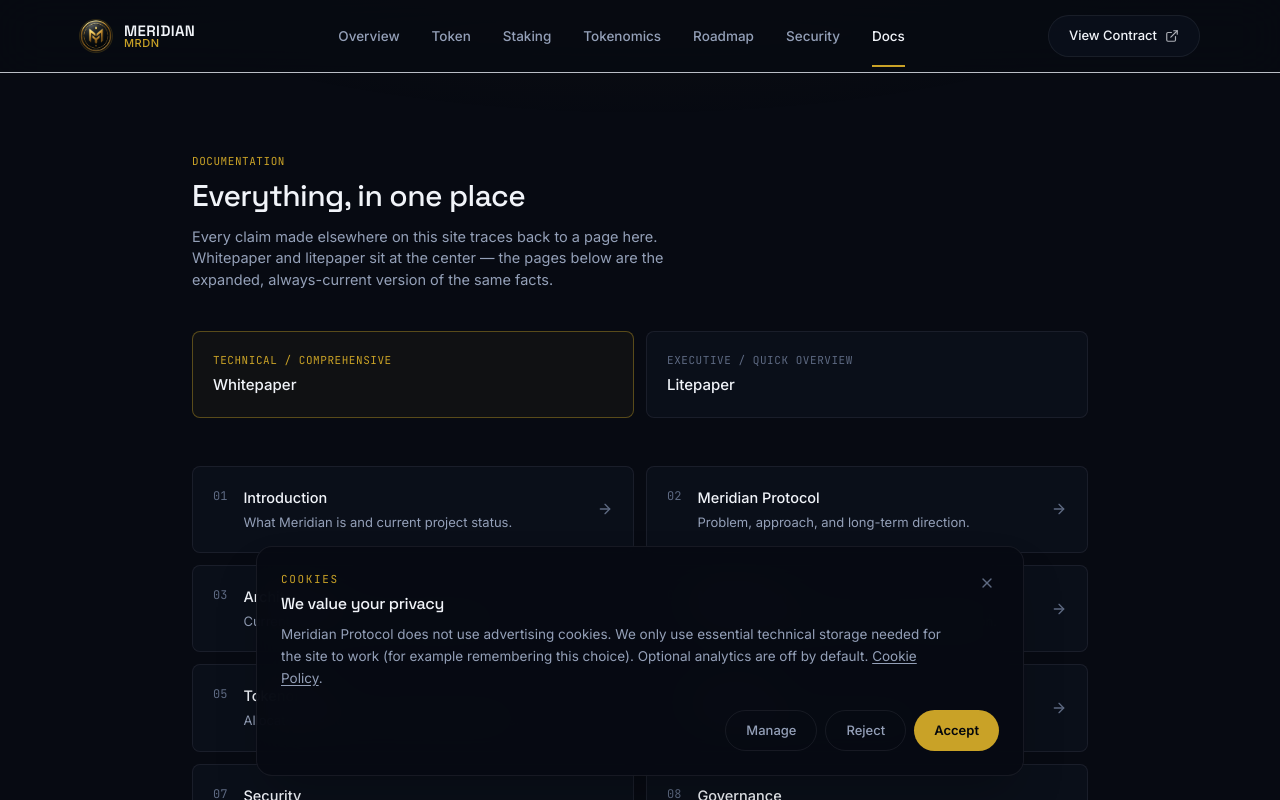
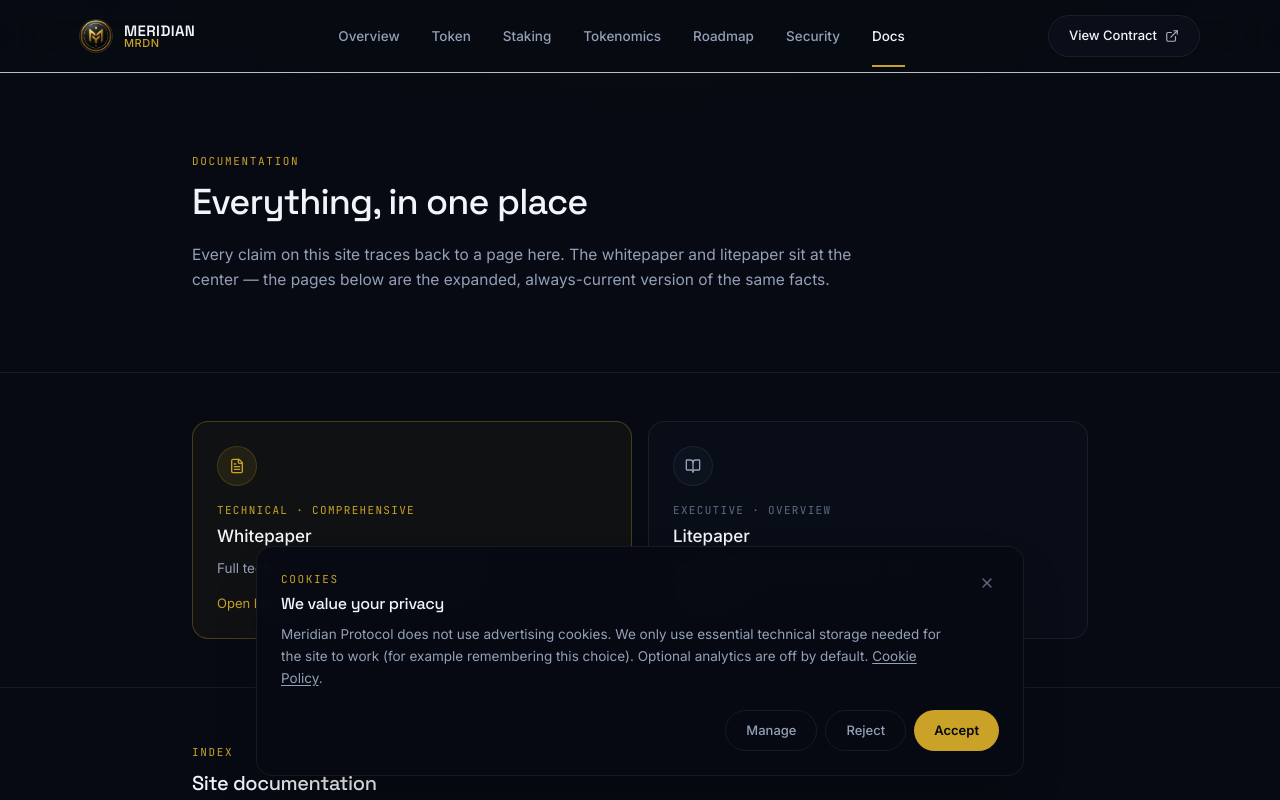
Before and after one commit to AuthorFarhanFaiz/MeridianProtocol-OfficialWebsite, a React (Vite) app: page /documentation in a window 1280 px wide. Shown: the top 800 px of the page. Built offline with nearby package versions, Linux system fonts and the light colour scheme.

Commit message:
Update Documentation.tsx

```diff
--- a/src/pages/Documentation.tsx
+++ b/src/pages/Documentation.tsx
@@ -1,56 +1,108 @@
 import { Link } from "react-router-dom";
-import { ArrowRight } from "lucide-react";
+import { ArrowRight, FileText, BookOpen } from "lucide-react";
+import { DOCUMENTS } from "@/data/token";
 
 const DOC_LINKS = [
   { num: "01", title: "Introduction", href: "/about", desc: "What Meridian is and current project status." },
-  { num: "02", title: "Meridian Protocol", href: "/about", desc: "Problem, approach, and long-term direction." },
-  { num: "03", title: "Architecture", href: "/technology", desc: "Current and future technical architecture." },
-  { num: "04", title: "MRDN Token", href: "/token", desc: "Contract facts, supply, and on-chain verification." },
+  { num: "02", title: "Architecture", href: "/technology", desc: "Current and future technical architecture." },
+  { num: "03", title: "MRDN Token", href: "/token", desc: "Contract facts, supply, and on-chain verification." },
+  { num: "04", title: "Staking", href: "/staking", desc: "How staking works and current security status." },
   { num: "05", title: "Tokenomics", href: "/tokenomics", desc: "Allocation framework and supply mechanics." },
-  { num: "06", title: "Ecosystem", href: "/ecosystem", desc: "What's being built around the token." },
-  { num: "07", title: "Security", href: "/security", desc: "Verification status, audit status, admin surface." },
-  { num: "08", title: "Governance", href: "/governance", desc: "Who controls what today, and what's planned." },
-  { num: "09", title: "Roadmap", href: "/roadmap", desc: "Phase-by-phase sequence and real status." },
+  { num: "06", title: "Security", href: "/security", desc: "Verification status, audit status, admin surface." },
+  { num: "07", title: "Roadmap", href: "/roadmap", desc: "Phase-by-phase sequence and real status." },
+  { num: "08", title: "Transparency", href: "/transparency", desc: "What can be verified independently today." },
+  { num: "09", title: "Official Links", href: "/official-links", desc: "Only registry of official channels and contracts." },
   { num: "10", title: "FAQ", href: "/faq", desc: "Common questions, answered directly." },
-  { num: "11", title: "Developers", href: "/developers", desc: "Source, contract, and contribution resources." },
+  { num: "11", title: "Developers", href: "/developers", desc: "Source, contracts, and contribution resources." },
   { num: "12", title: "Legal", href: "/legal", desc: "Terms, privacy, risk disclosure, and disclaimers." },
 ];
 
 export default function Documentation() {
   return (
-    <div className="container-page py-20">
+    <div>
+      {/* Header */}
+      <section className="border-b border-surface-border">
+        <div className="container-page py-16 sm:py-20">
           <div className="mx-auto max-w-4xl">
-        <p className="font-mono text-[11px] uppercase tracking-wider text-line">Documentation</p>
-        <h1 className="mt-2 text-3xl font-medium text-ink">Everything, in one place</h1>
-        <p className="mt-3 max-w-lg text-[14.5px] text-ink-dim">
-          Every claim made elsewhere on this site traces back to a page here. Whitepaper and litepaper
-          sit at the center — the pages below are the expanded, always-current version of the same
-          facts.
+            <p className="font-mono text-[11px] uppercase tracking-[0.15em] text-line">
+              Documentation
             </p>
+            <h1 className="mt-3 font-display text-3xl font-medium tracking-tight text-ink sm:text-4xl">
+              Everything, in one place
+            </h1>
+            <p className="mt-5 max-w-2xl text-[15.5px] leading-relaxed text-ink-dim">
+              Every claim on this site traces back to a page here. The whitepaper
+              and litepaper sit at the center — the pages below are the expanded,
+              always-current version of the same facts.
+            </p>
+          </div>
+        </div>
+      </section>
 
-        <div className="mt-10 flex flex-wrap gap-3">
-          <Link
-            to="/whitepaper"
-            className="flex-1 rounded-lg border border-line/40 bg-line/5 p-5 transition-colors hover:border-line/70"
+      {/* Primary docs */}
+      <section className="border-b border-surface-border">
+        <div className="container-page py-12">
+          <div className="mx-auto max-w-4xl grid gap-4 sm:grid-cols-2">
+            <a
+              href={DOCUMENTS.whitepaper.href}
+              target="_blank"
+              rel="noopener noreferrer"
+              className="group rounded-2xl border border-line/30 bg-line/5 p-6 transition-all hover:border-line/50 hover:bg-line/10"
             >
-            <p className="font-mono text-[11px] uppercase tracking-wider text-line">Technical / Comprehensive</p>
-            <p className="mt-1.5 text-[15px] font-medium text-ink">Whitepaper</p>
-          </Link>
-          <Link
-            to="/litepaper"
-            className="flex-1 rounded-lg border border-surface-border bg-surface/40 p-5 transition-colors hover:border-line/50"
+              <div className="flex h-10 w-10 items-center justify-center rounded-full border border-line/20 bg-line/10">
+                <FileText className="h-4 w-4 text-line" />
+              </div>
+              <p className="mt-4 font-mono text-[11px] uppercase tracking-[0.12em] text-line">
+                Technical · Comprehensive
+              </p>
+              <p className="mt-1.5 text-[17px] font-medium text-ink">Whitepaper</p>
+              <p className="mt-2 text-[13.5px] text-ink-dim">
+                Full technical and economic design. PDF.
+              </p>
+              <span className="mt-4 inline-flex items-center gap-1 text-[13px] text-line">
+                Open PDF <ArrowRight className="h-3.5 w-3.5 transition group-hover:translate-x-0.5" />
+              </span>
+            </a>
+
+            <a
+              href={DOCUMENTS.litepaper.href}
+              target="_blank"
+              rel="noopener noreferrer"
+              className="group rounded-2xl border border-surface-border bg-surface/30 p-6 transition-all hover:border-line/30"
             >
-            <p className="font-mono text-[11px] uppercase tracking-wider text-ink-faint">Executive / Quick overview</p>
-            <p className="mt-1.5 text-[15px] font-medium text-ink">Litepaper</p>
-          </Link>
+              <div className="flex h-10 w-10 items-center justify-center rounded-full border border-surface-border bg-surface/50">
+                <BookOpen className="h-4 w-4 text-ink-dim" />
               </div>
+              <p className="mt-4 font-mono text-[11px] uppercase tracking-[0.12em] text-ink-faint">
+                Executive · Overview
+              </p>
+              <p className="mt-1.5 text-[17px] font-medium text-ink">Litepaper</p>
+              <p className="mt-2 text-[13.5px] text-ink-dim">
+                Shorter overview of the protocol. PDF.
+              </p>
+              <span className="mt-4 inline-flex items-center gap-1 text-[13px] text-ink-dim group-hover:text-ink">
+                Open PDF <ArrowRight className="h-3.5 w-3.5 transition group-hover:translate-x-0.5" />
+              </span>
+            </a>
+          </div>
+        </div>
+      </section>
 
-        <div className="mt-12 grid gap-3 sm:grid-cols-2">
+      {/* Index */}
+      <section>
+        <div className="container-page py-14">
+          <div className="mx-auto max-w-4xl">
+            <p className="font-mono text-[11px] uppercase tracking-[0.15em] text-line">
+              Index
+            </p>
+            <h2 className="mt-2 text-xl font-medium text-ink">Site documentation</h2>
+
+            <div className="mt-8 grid gap-3 sm:grid-cols-2">
               {DOC_LINKS.map((doc) => (
                 <Link
                   key={doc.num}
                   to={doc.href}
-              className="group flex items-center justify-between gap-4 rounded-lg border border-surface-border bg-surface/40 p-5 transition-colors hover:border-line/50"
+                  className="group flex items-center justify-between gap-4 rounded-2xl border border-surface-border bg-surface/25 p-5 transition-all hover:border-line/30 hover:bg-surface/40"
                 >
                   <div className="flex items-start gap-4">
                     <span className="font-mono text-[12px] text-ink-faint">{doc.num}</span>
@@ -65,5 +117,7 @@ export default function Documentation() {
             </div>
           </div>
         </div>
+      </section>
+    </div>
   );
               }
```
Lines whose indentation alone changed are shown as unchanged.
